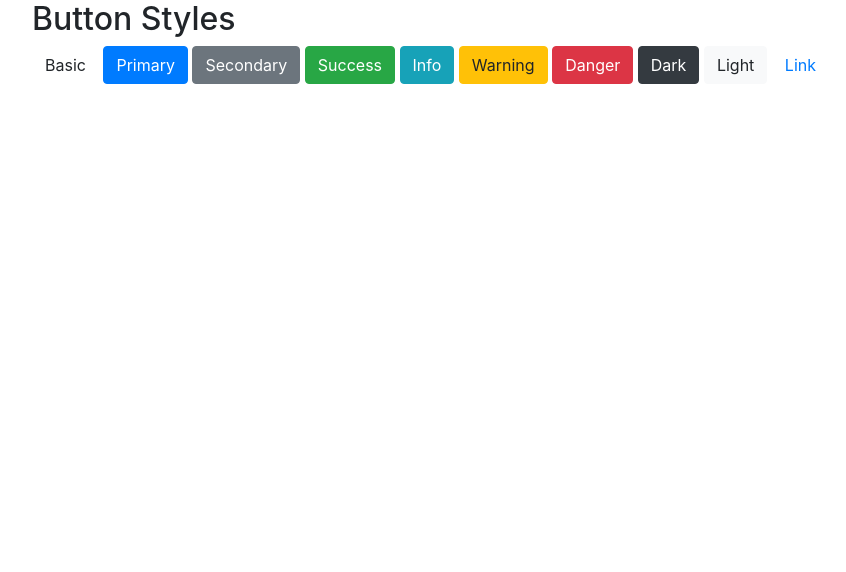
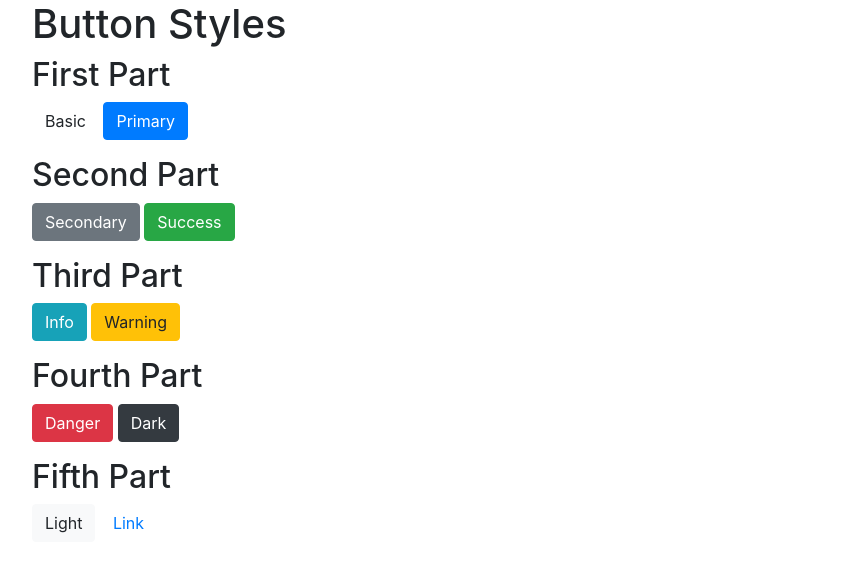
Before and after one commit to Jacek-Kapral/webappslab01, a plain HTML site: page strona.html in a window 1280 px wide. Shown: the whole page, without its empty margins (53-899 px from the left). Drawn offline with nearby package versions, Linux system fonts and the light colour scheme.

Commit message:
Added some buttons for testing purposes

```diff
--- a/strona.html
+++ b/strona.html
@@ -12,17 +12,27 @@
 <body>
 
 <div class="container">
-  <h2>Button Styles</h2>
+  <h1>Button Styles</h1>
+
+  <h2>First Part</h2><p>
   <button type="button" class="btn">Basic</button>
-  <button type="button" class="btn btn-primary">Primary</button>
+  <button type="button" class="btn btn-primary">Primary</button></p>
+</div>
+<div class="container"><h2>Second Part</h2><p>
   <button type="button" class="btn btn-secondary">Secondary</button>
-  <button type="button" class="btn btn-success">Success</button>
+  <button type="button" class="btn btn-success">Success</button></p>
+</div>
+<div class="container"><h2>Third Part</h2><p>
   <button type="button" class="btn btn-info">Info</button>
-  <button type="button" class="btn btn-warning">Warning</button>
+  <button type="button" class="btn btn-warning">Warning</button></p>
+</div>
+<div class="container"><h2>Fourth Part</h2><p>
   <button type="button" class="btn btn-danger">Danger</button>
-  <button type="button" class="btn btn-dark">Dark</button>
+  <button type="button" class="btn btn-dark">Dark</button></p>
+</div>
+<div class="container"><h2>Fifth Part</h2><p>
   <button type="button" class="btn btn-light">Light</button>
-  <button type="button" class="btn btn-link">Link</button>
+  <button type="button" class="btn btn-link">Link</button></p>
 </div>
 
 </body>
```
Also changed, not shown: 3 other files.
